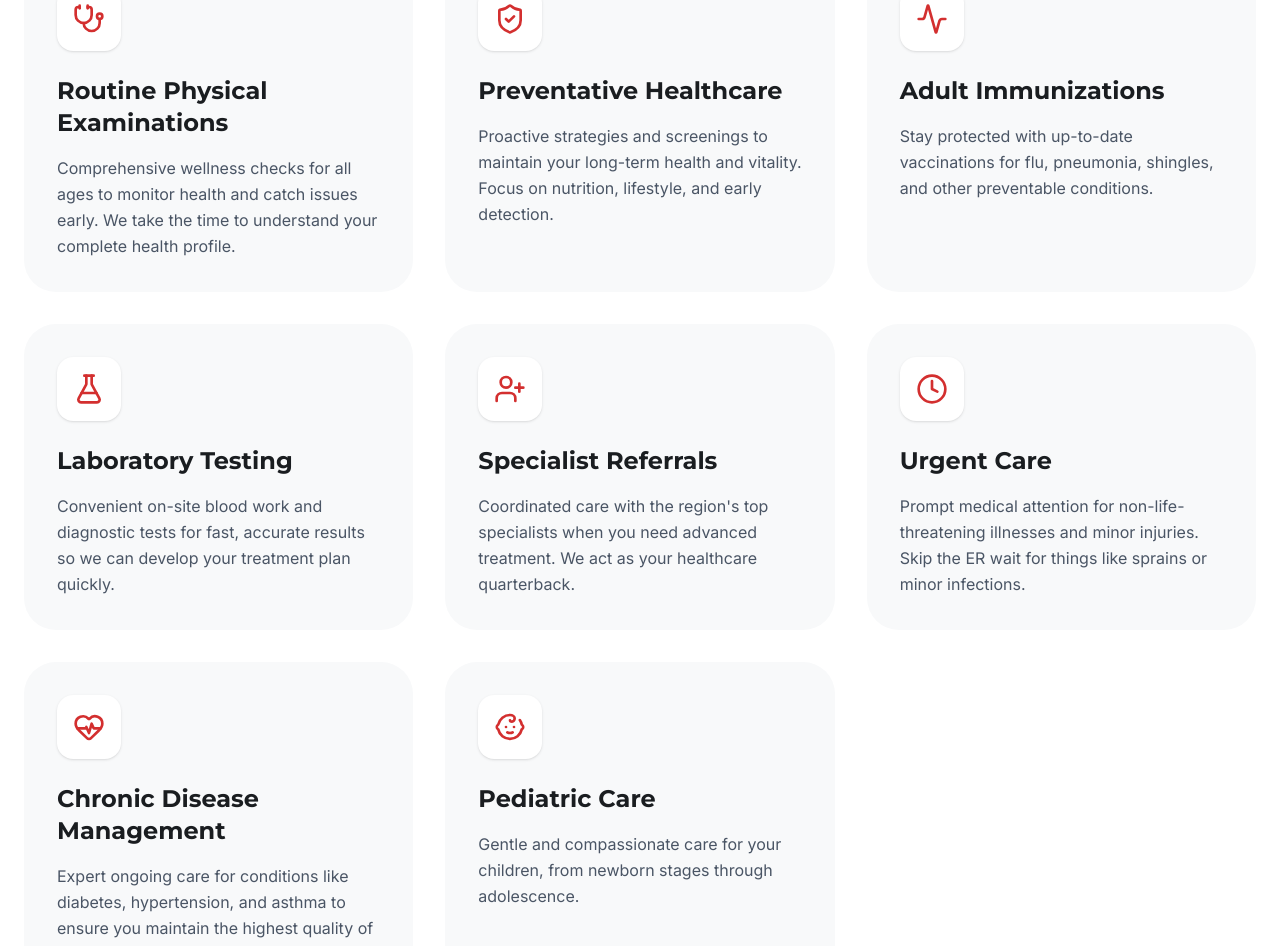
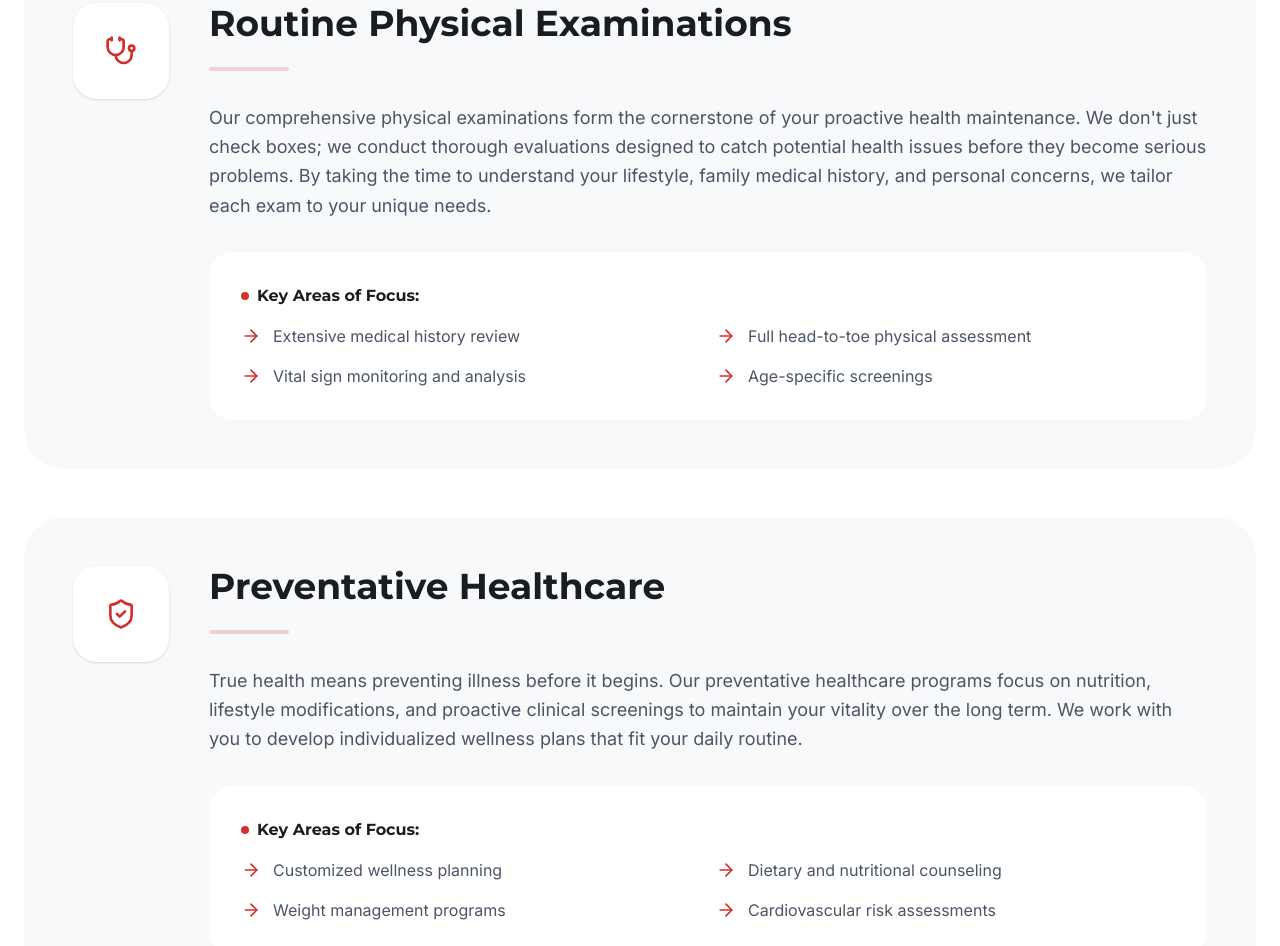
Before and after one commit to Founditmarketing/griffin_family_medicine_clinic, a React (Vite) app: page /expertise in a window 1280 px wide. Shown: the part 690-1636 px from the top of the page. Built offline with nearby package versions, Linux system fonts and the light colour scheme.

Commit message:
Enhance Expertise page and link Home cards

```diff
--- a/src/pages/Expertise.tsx
+++ b/src/pages/Expertise.tsx
@@ -9,42 +9,90 @@ import { Link } from 'react-router-dom';
 const expertiseItems = [
   {
     title: "Routine Physical Examinations",
-    description: "Comprehensive wellness checks for all ages to monitor health and catch issues early. We take the time to understand your complete health profile.",
+    description: "Our comprehensive physical examinations form the cornerstone of your proactive health maintenance. We don't just check boxes; we conduct thorough evaluations designed to catch potential health issues before they become serious problems. By taking the time to understand your lifestyle, family medical history, and personal concerns, we tailor each exam to your unique needs.",
+    details: [
+      "Extensive medical history review",
+      "Full head-to-toe physical assessment",
+      "Vital sign monitoring and analysis",
+      "Age-specific screenings"
+    ],
     icon: <Stethoscope className="w-8 h-8 text-medical-red" />
   },
   {
     title: "Preventative Healthcare",
-    description: "Proactive strategies and screenings to maintain your long-term health and vitality. Focus on nutrition, lifestyle, and early detection.",
+    description: "True health means preventing illness before it begins. Our preventative healthcare programs focus on nutrition, lifestyle modifications, and proactive clinical screenings to maintain your vitality over the long term. We work with you to develop individualized wellness plans that fit your daily routine.",
+    details: [
+      "Customized wellness planning",
+      "Dietary and nutritional counseling",
+      "Weight management programs",
+      "Cardiovascular risk assessments"
+    ],
     icon: <ShieldCheck className="w-8 h-8 text-medical-red" />
   },
   {
     title: "Adult Immunizations",
-    description: "Stay protected with up-to-date vaccinations for flu, pneumonia, shingles, and other preventable conditions.",
+    description: "Staying up-to-date with immunizations is critical for adults at any age. We maintain a comprehensive stock of essential vaccines to protect you and your loved ones from preventable diseases. Our team strictly follows the latest CDC guidelines to ensure you receive the right vaccines at the right time.",
+    details: [
+      "Annual influenza (flu) shots",
+      "Pneumonia and shingles vaccines",
+      "Tetanus, Diphtheria, and Pertussis (Tdap)",
+      "Travel-specific vaccinations"
+    ],
     icon: <Activity className="w-8 h-8 text-medical-red" />
   },
   {
     title: "Laboratory Testing",
-    description: "Convenient on-site blood work and diagnostic tests for fast, accurate results so we can develop your treatment plan quickly.",
+    description: "Accurate diagnoses rely on precise laboratory results. We offer convenient, on-site diagnostics for a variety of critical tests, minimizing the time you have to wait for answers and enabling us to develop an effective treatment plan faster than relying solely on off-site labs.",
+    details: [
+      "Comprehensive metabolic panels",
+      "Lipid and cholesterol screening",
+      "Complete blood counts (CBC)",
+      "A1C and diabetes monitoring"
+    ],
     icon: <FlaskConical className="w-8 h-8 text-medical-red" />
   },
   {
     title: "Specialist Referrals",
-    description: "Coordinated care with the region's top specialists when you need advanced treatment. We act as your healthcare quarterback.",
+    description: "When your health requires highly specialized care, we act as the quarterback for your medical team. We maintain strong relationships with Cenla's top specialists and manage the referral process smoothly. We ensure your medical records are seamlessly transferred and will continue to coordinate your care long after.",
+    details: [
+      "Direct connections to top regional specialists",
+      "Seamless transfer of medical records",
+      "Post-specialist care coordination",
+      "Guidance navigating complex diagnoses"
+    ],
     icon: <UserPlus className="w-8 h-8 text-medical-red" />
   },
   {
     title: "Urgent Care",
-    description: "Prompt medical attention for non-life-threatening illnesses and minor injuries. Skip the ER wait for things like sprains or minor infections.",
+    description: "Illnesses and minor injuries do not adhere to a convenient schedule. For non-life-threatening medical issues, bypass the long, expensive emergency room visits and receive prompt, professional care directly from the clinic staff who already know you and your medical history.",
+    details: [
+      "Treatment for minor burns and lacerations",
+      "Sprains, strains, and minor fractures",
+      "Unexpected fevers, colds, and flu symptoms",
+      "Allergic reactions and skin rashes"
+    ],
     icon: <Clock className="w-8 h-8 text-medical-red" />
   },
   {
     title: "Chronic Disease Management",
-    description: "Expert ongoing care for conditions like diabetes, hypertension, and asthma to ensure you maintain the highest quality of life.",
+    description: "Living with a chronic condition requires constant vigilance, but it shouldn't hold you back from living a full life. We provide expert, long-term management strategies for complex diseases. We closely monitor your condition through regular check-ups, continuous education, and tailored medication management.",
+    details: [
+      "Diabetes management and education",
+      "Hypertension and heart disease oversight",
+      "Asthma and COPD treatment plans",
+      "Thyroid disorder regulation"
+    ],
     icon: <HeartPulse className="w-8 h-8 text-medical-red" />
   },
   {
     title: "Pediatric Care",
-    description: "Gentle and compassionate care for your children, from newborn stages through adolescence.",
+    description: "From infants to adolescents, we provide gentle, compassionate medical care for your children. We understand the unique needs of younger patients and focus on setting them up for a lifetime of excellent health with comprehensive wellness checks, growth tracking, and sick child evaluations.",
+    details: [
+      "Newborn and infant well checks",
+      "Childhood vaccination schedules",
+      "School and sports physicals",
+      "Adolescent mental and physical health"
+    ],
     icon: <Baby className="w-8 h-8 text-medical-red" />
   }
 ];
@@ -84,31 +132,48 @@ export const Expertise = () => {
         </div>
       </section>
 
-      {/* Expertise Grid */}
+      {/* Expertise List */}
       <section className="py-20 px-6 bg-white flex-grow">
-        <div className="max-w-7xl mx-auto">
-          <div className="grid md:grid-cols-2 lg:grid-cols-3 gap-8">
+        <div className="max-w-7xl mx-auto flex flex-col gap-12">
           {expertiseItems.map((item, index) => (
             <motion.div
               key={item.title}
               initial={{ opacity: 0, y: 30 }}
               whileInView={{ opacity: 1, y: 0 }}
-                viewport={{ once: true }}
-                transition={{ delay: index * 0.1 }}
-                className="bg-medical-gray p-8 rounded-[32px] hover:shadow-xl transition-all duration-300 group border border-transparent hover:border-medical-red/20"
+              viewport={{ once: true, margin: "-100px" }}
+              transition={{ duration: 0.6 }}
+              className="bg-medical-gray rounded-[40px] p-8 md:p-12 border border-transparent hover:border-medical-red/10 hover:shadow-2xl transition-all duration-300 flex flex-col lg:flex-row gap-10 items-start group"
             >
-                <div className="mb-6 p-4 bg-white rounded-2xl w-fit shadow-sm group-hover:scale-110 transition-transform">
+              <div className="flex-shrink-0 w-24 h-24 bg-white rounded-[24px] shadow-sm flex items-center justify-center group-hover:scale-105 group-hover:shadow-lg transition-all duration-300">
                 {item.icon}
               </div>
-                <h3 className="text-2xl font-bold mb-4 text-medical-slate group-hover:text-medical-red transition-colors">
+
+              <div className="flex-grow">
+                <h2 className="text-3xl md:text-4xl font-bold mb-6 text-medical-slate group-hover:text-medical-red transition-colors">
                   {item.title}
-                </h3>
-                <p className="text-gray-600 leading-relaxed">
+                </h2>
+                <div className="h-1 w-20 bg-medical-red/20 mb-8 rounded-full group-hover:w-40 transition-all duration-500" />
+                <p className="text-lg text-gray-600 leading-relaxed mb-8">
                   {item.description}
                 </p>
+
+                <div className="bg-white rounded-3xl p-6 md:p-8">
+                  <h4 className="font-bold text-medical-slate mb-4 flex items-center gap-2">
+                    <span className="w-2 h-2 bg-medical-red rounded-full" />
+                    Key Areas of Focus:
+                  </h4>
+                  <ul className="grid md:grid-cols-2 gap-4">
+                    {item.details.map((detail, idx) => (
+                      <li key={idx} className="flex items-start gap-3 text-gray-600">
+                        <ArrowRight className="w-5 h-5 text-medical-red flex-shrink-0 mt-0.5" />
+                        <span>{detail}</span>
+                      </li>
+                    ))}
+                  </ul>
+                </div>
+              </div>
             </motion.div>
           ))}
-          </div>
         </div>
       </section>
 
--- a/src/pages/Home.tsx
+++ b/src/pages/Home.tsx
@@ -13,6 +13,7 @@ import {
   Calendar
 } from 'lucide-react';
 import { motion } from 'motion/react';
+import { Link } from 'react-router-dom';
 
 // --- Types ---
 interface Provider {
@@ -183,17 +184,22 @@ const Services = () => {
               viewport={{ once: true }}
               transition={{ delay: index * 0.1 }}
               whileHover={{ y: -10 }}
-              className="bg-white p-8 rounded-[32px] shadow-sm hover:shadow-xl transition-all duration-300 border border-gray-100 group"
+              className="bg-white rounded-[32px] shadow-sm hover:shadow-xl transition-all duration-300 border border-gray-100 group"
             >
+              <Link to="/expertise" className="block w-full h-full p-8">
                 <div className="mb-6 p-4 bg-medical-gray rounded-2xl w-fit group-hover:bg-medical-red/10 transition-colors">
                   {service.icon}
                 </div>
                 <h3 className="text-xl font-bold mb-4 text-medical-slate group-hover:text-medical-red transition-colors">
                   {service.title}
                 </h3>
-              <p className="text-gray-500 leading-relaxed">
+                <p className="text-gray-500 leading-relaxed mb-4">
                   {service.description}
                 </p>
+                <div className="font-bold text-medical-red text-sm flex items-center gap-2 group-hover:translate-x-2 transition-transform duration-300">
+                  Learn More <ChevronRight className="w-4 h-4" />
+                </div>
+              </Link>
             </motion.div>
           ))}
         </div>
```
Lines whose indentation alone changed are shown as unchanged.
